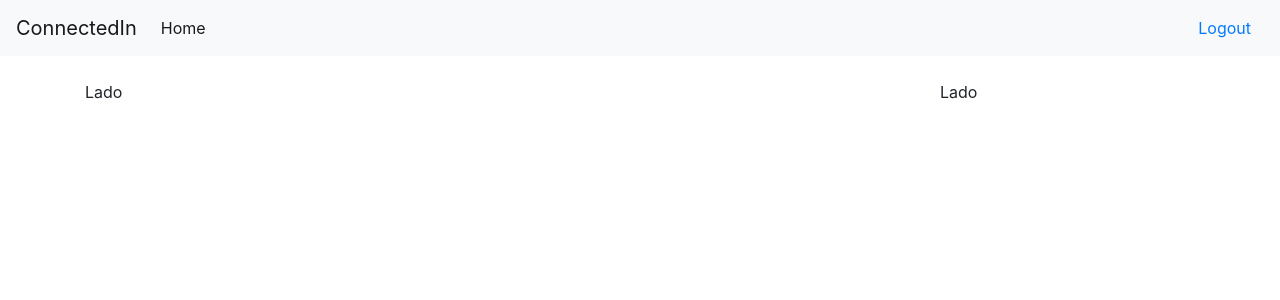
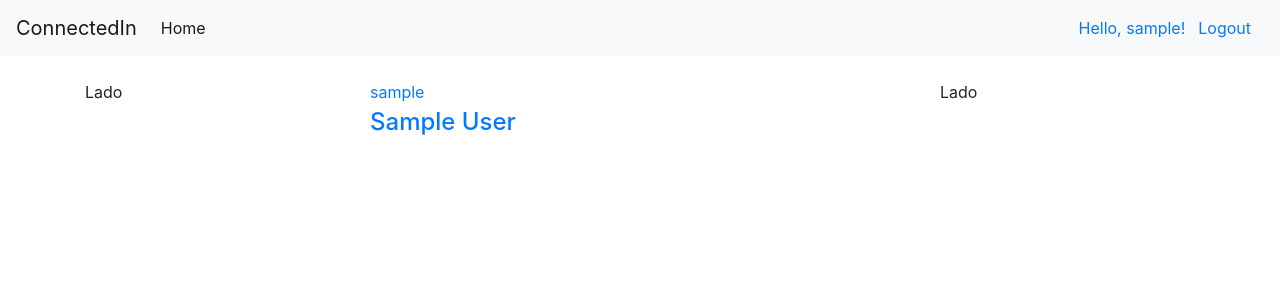
Before and after one commit to brendonlucas/Projeto-Connectedin, a Django app: page / in a window 1280 px wide. Shown: the top 300 px of the page. Run offline with Django 3.2, Linux system fonts and the light colour scheme; the visitor is signed in with stand-in values (Sample User, id 1); data comes from the database, SQL or seed files in the repository; some libraries are stand-ins or nearby versions.

Commit message:
include profile list and view

```diff
--- a/profile/templates/index.html
+++ b/profile/templates/index.html
@@ -9,6 +9,22 @@
                     {{notice.content}}
                 </p>
             {% endif %}
+            {% for profile in profiles %}
+                    <div class="media">
+                        <div class="media-body">
+                            <span class="preview-username">
+                                    <a href="{% url 'show_user' profile.id %}">
+                                            {{ profile.username }}
+                                    </a>
+                            </span>
+                            <h4 class="mt-1">
+                                    <a href="{% url 'show_user' profile.id %}">
+                                            {{ profile.full_name }}
+                                    </a>
+                            </h4>
+                        </div>
+                    </div>
+            {% endfor %}
         </div>
         <div class="col col-sm-3">Lado</div>
     </div>
--- a/profile/views.py
+++ b/profile/views.py
@@ -4,7 +4,8 @@ from django.shortcuts import redirect
 from authentication.models import User
 
 def index(request):
-    src = {'current_user': current_user(request) }
+    profiles = User.objects.all()
+    src = {'current_user': current_user(request), 'profiles': profiles }
     return render(request, 'index.html', src )
 
 
--- a/templates/_header.html
+++ b/templates/_header.html
@@ -11,7 +11,9 @@
       </li>
 
     </ul>
+
     {% if current_user.is_authenticated %}
+    <a href="{% url 'show_user' current_user.id %}">Hello, {{ current_user.username }}! </a>
     <form action={% url 'logout' %}>
        <button class="btn btn-link" type="submit">Logout</button>
     </form>
```
Also changed, not shown: profile/templates/profile.html (+14 -1 lines).
